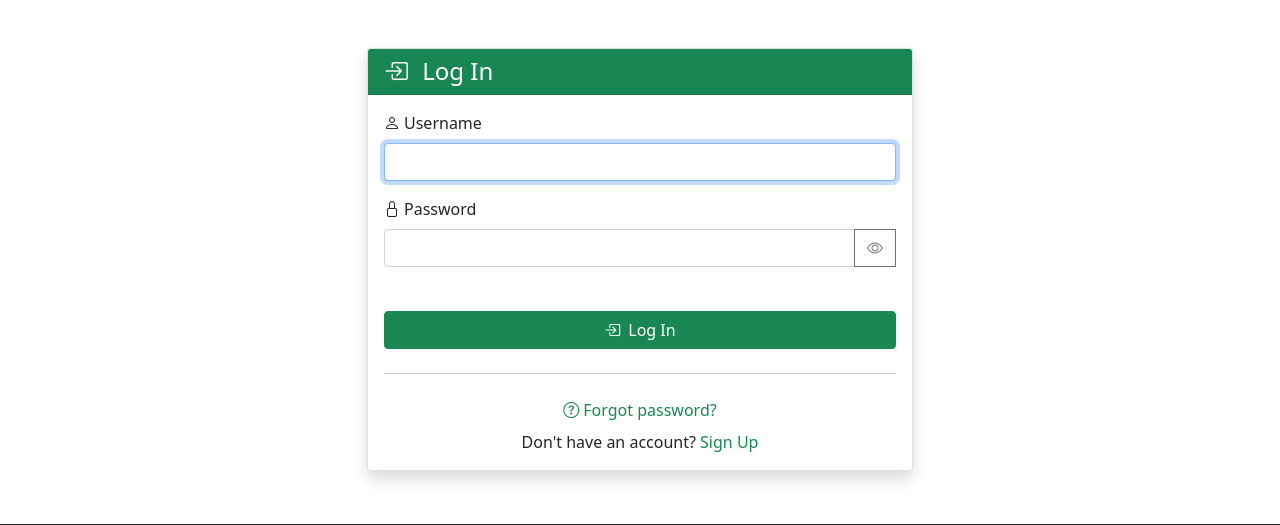
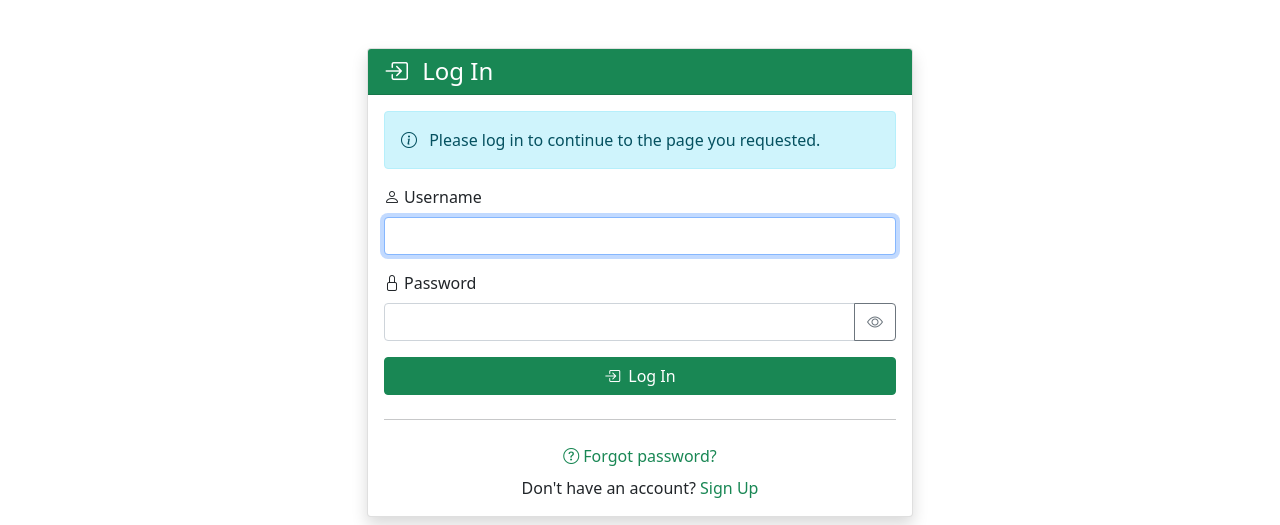
Before and after one commit to mdrose2/better-reads, a Django app: page /users/login/?next=/books/add/indie/ in a window 1280 px wide. Shown: the part 56-581 px from the top of the page. Run offline with Django 5.2, Linux system fonts and the light colour scheme.

Commit message:
Fixed duplicate error message caused by middleware. Updated login to prompt users to login to view content they've been redirected away from.

```diff
--- a/books/middleware.py
+++ b/books/middleware.py
@@ -33,11 +33,6 @@ class AnonymousBookRedirectMiddleware:
             # Log the redirect for debugging
             logger.warning(f"Redirecting anonymous user from 500 error at {request.path} to login")
 
-            # Add a message to inform the user why they are being redirected
-            messages.info(
-                request,
-                'Please log in to view this book.')
-
             # Redirect to login with next parameter to return after login
             login_url = reverse('users:login')
             return redirect(f"{login_url}?next={request.path}")
--- a/users/templates/users/login.html
+++ b/users/templates/users/login.html
@@ -33,6 +33,14 @@
                         {% endfor %}
                     {% endif %}
 
+                    <!-- Next parameter message - THIS IS THE KEY PART -->
+                    {% if request.GET.next %}
+                        <div class="alert alert-info">
+                            <i class="bi bi-info-circle me-2"></i>
+                            Please log in to continue to the page you requested.
+                        </div>
+                    {% endif %}
+
                     <!-- Login Form -->
                     <form method="post" novalidate>
                         {% csrf_token %}
@@ -49,26 +57,26 @@
                             <input type="text"
                                    name="username"
                                    class="form-control"
+                                   id="id_username"
                                    required
                                    autofocus>
                         </div>
 
-                        <!-- Password Field -->
+                        <!-- Password Field with Toggle -->
                         <div class="mb-3">
                             <label for="id_password" class="form-label fw-semibold">
                                 <i class="bi bi-lock me-1"></i>Password
                             </label>
                             <div class="input-group">
                                 <input type="password"
-                                    name="password"
-                                    class="form-control"
-                                    id="id_password"
-                                    required>
+                                       name="password"
+                                       class="form-control"
+                                       id="id_password"
+                                       required>
                                 <button class="btn btn-outline-secondary" type="button"
                                         data-password-toggle="id_password">
                                     <i class="bi bi-eye"></i>
                                 </button>
-                                <div class="invalid-feedback"></div>
                             </div>
                         </div>
 
```
